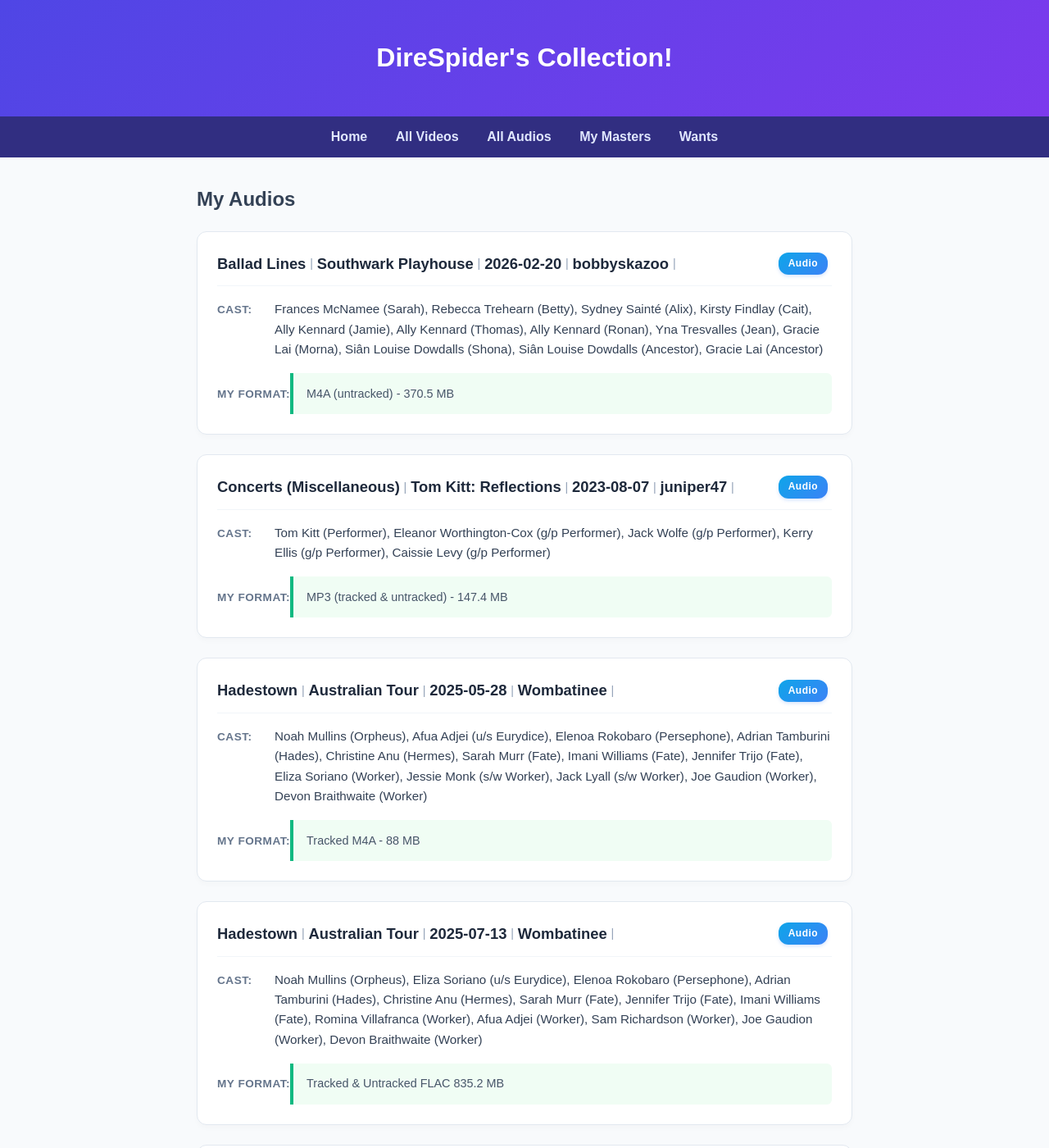
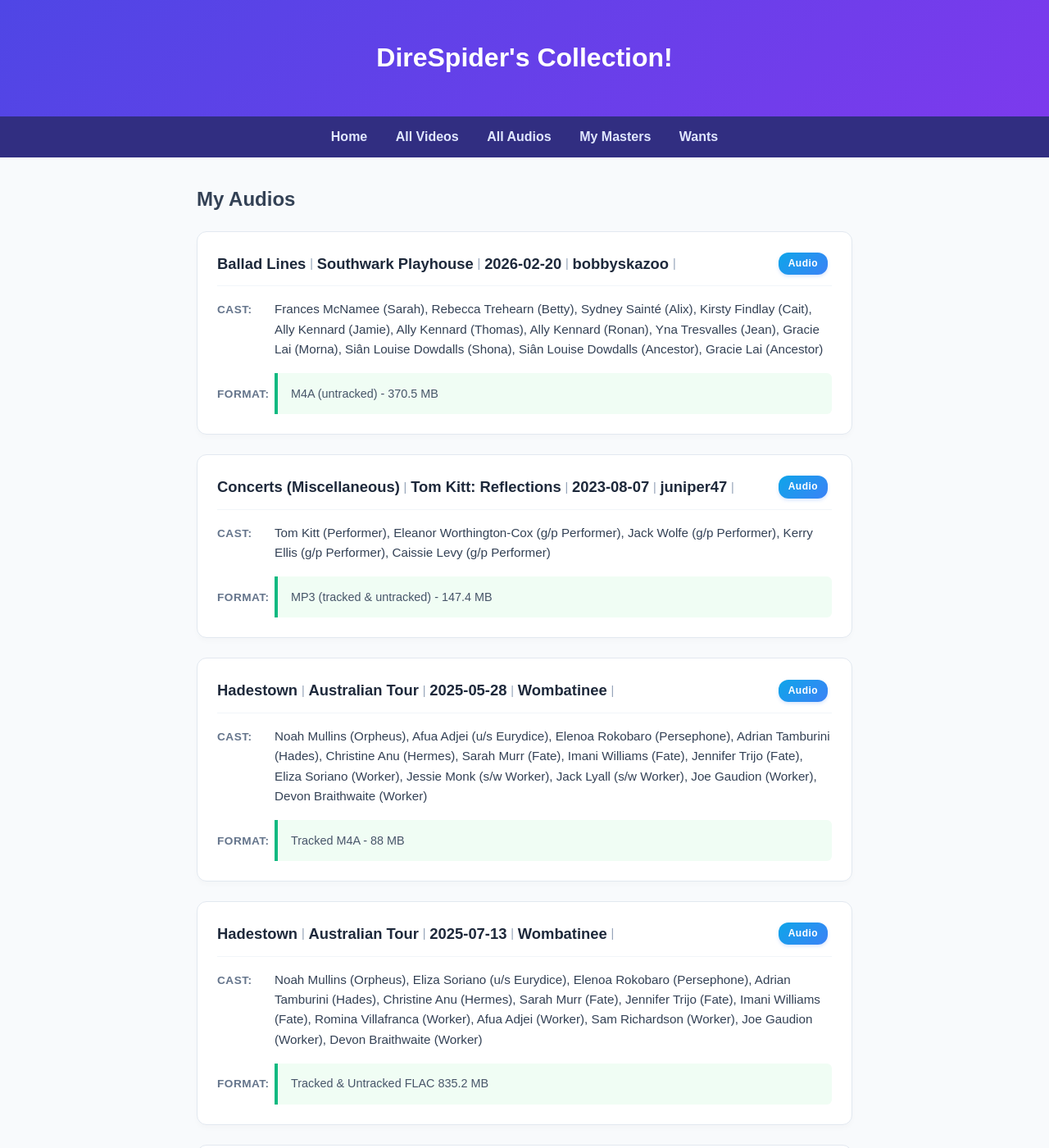
Before and after one commit to DireSpider/direspider.github.io, a Jekyll site: the page built from audios/index.html, in a window 1280 px wide and 1400 px high. Shown: the whole window at 82% size. Built offline with Jekyll 4.4.1, drawn with Linux system fonts in a browser that asks for light colours; some of the changed text lies outside the part shown.

Commit message:
update audio include html

```diff
--- a/_includes/audios.html
+++ b/_includes/audios.html
@@ -28,7 +28,7 @@
 
 
 <div class="info-section">
-<span class="label">My Format:</span>
+<span class="label">Format:</span>
 <div class="notes-text">
  M4A (untracked) - 370.5 MB
 </div>
@@ -64,7 +64,7 @@
 
 
 <div class="info-section">
-<span class="label">My Format:</span>
+<span class="label">Format:</span>
 <div class="notes-text">
  MP3 (tracked & untracked) - 147.4 MB
 </div>
@@ -100,7 +100,7 @@
 
 
 <div class="info-section">
-<span class="label">My Format:</span>
+<span class="label">Format:</span>
 <div class="notes-text">
  Tracked M4A - 88 MB
 </div>
@@ -136,7 +136,7 @@
 
 
 <div class="info-section">
-<span class="label">My Format:</span>
+<span class="label">Format:</span>
 <div class="notes-text">
  Tracked & Untracked FLAC 835.2 MB
 </div>
@@ -230,7 +230,7 @@
 
 
 <div class="info-section">
-<span class="label">My Format:</span>
+<span class="label">Format:</span>
 <div class="notes-text">
  M4A - 233 MB
 </div>
@@ -266,7 +266,7 @@
 
 
 <div class="info-section">
-<span class="label">My Format:</span>
+<span class="label">Format:</span>
 <div class="notes-text">
  Tracked & Untracked - M4A Act 1 295.4MB, Act 2 270 MB; MOV 135.1 MB
 </div>
@@ -309,7 +309,7 @@
 
 
 <div class="info-section">
-<span class="label">My Format:</span>
+<span class="label">Format:</span>
 <div class="notes-text">
  Tracked - 438 MB & Untracked - 600.9 MB
 </div>
@@ -374,7 +374,7 @@
 
 
 <div class="info-section">
-<span class="label">My Format:</span>
+<span class="label">Format:</span>
 <div class="notes-text">
  M4A + MP3 - 404.1 MB
 </div>
@@ -410,7 +410,7 @@
 
 
 <div class="info-section">
-<span class="label">My Format:</span>
+<span class="label">Format:</span>
 <div class="notes-text">
  394 MB - Untracked
 </div>
@@ -446,7 +446,7 @@
 
 
 <div class="info-section">
-<span class="label">My Format:</span>
+<span class="label">Format:</span>
 <div class="notes-text">
  M4A - 404MB
 </div>
@@ -482,7 +482,7 @@
 
 
 <div class="info-section">
-<span class="label">My Format:</span>
+<span class="label">Format:</span>
 <div class="notes-text">
  M4A 561.7 MB
 </div>
@@ -547,7 +547,7 @@
 
 
 <div class="info-section">
-<span class="label">My Format:</span>
+<span class="label">Format:</span>
 <div class="notes-text">
  MP3 - 165.8 MB
 </div>
@@ -583,7 +583,7 @@
 
 
 <div class="info-section">
-<span class="label">My Format:</span>
+<span class="label">Format:</span>
 <div class="notes-text">
  MP3 - 163 MB
 </div>
@@ -648,7 +648,7 @@
 
 
 <div class="info-section">
-<span class="label">My Format:</span>
+<span class="label">Format:</span>
 <div class="notes-text">
  M4A + MOV - 532.4 MB
 </div>
@@ -684,7 +684,7 @@
 
 
 <div class="info-section">
-<span class="label">My Format:</span>
+<span class="label">Format:</span>
 <div class="notes-text">
  M4A - 378.3 MB
 </div>
@@ -720,7 +720,7 @@
 
 
 <div class="info-section">
-<span class="label">My Format:</span>
+<span class="label">Format:</span>
 <div class="notes-text">
  M4A - 375.4 MB
 </div>
@@ -785,7 +785,7 @@
 
 
 <div class="info-section">
-<span class="label">My Format:</span>
+<span class="label">Format:</span>
 <div class="notes-text">
  MP3 - 162 MB
 </div>
@@ -821,7 +821,7 @@
 
 
 <div class="info-section">
-<span class="label">My Format:</span>
+<span class="label">Format:</span>
 <div class="notes-text">
  M4A - 372.8 MB
 </div>
@@ -857,7 +857,7 @@
 
 
 <div class="info-section">
-<span class="label">My Format:</span>
+<span class="label">Format:</span>
 <div class="notes-text">
  MP3 - 175 MB
 </div>
@@ -900,7 +900,7 @@
 
 
 <div class="info-section">
-<span class="label">My Format:</span>
+<span class="label">Format:</span>
 <div class="notes-text">
  M4A - 64MB
 </div>
@@ -936,7 +936,7 @@
 
 
 <div class="info-section">
-<span class="label">My Format:</span>
+<span class="label">Format:</span>
 <div class="notes-text">
  M4A - 177.3 MB
 </div>
@@ -972,7 +972,7 @@
 
 
 <div class="info-section">
-<span class="label">My Format:</span>
+<span class="label">Format:</span>
 <div class="notes-text">
  M4A - 61.3
 </div>
@@ -1008,7 +1008,7 @@
 
 
 <div class="info-section">
-<span class="label">My Format:</span>
+<span class="label">Format:</span>
 <div class="notes-text">
  M4A - 62.9
 </div>
@@ -1044,7 +1044,7 @@
 
 
 <div class="info-section">
-<span class="label">My Format:</span>
+<span class="label">Format:</span>
 <div class="notes-text">
  M4A - 61.5 MB
 </div>
@@ -1080,7 +1080,7 @@
 
 
 <div class="info-section">
-<span class="label">My Format:</span>
+<span class="label">Format:</span>
 <div class="notes-text">
  M4A - 63 MB
 </div>
@@ -1116,7 +1116,7 @@
 
 
 <div class="info-section">
-<span class="label">My Format:</span>
+<span class="label">Format:</span>
 <div class="notes-text">
  M4A - 63 MB
 </div>
@@ -1152,7 +1152,7 @@
 
 
 <div class="info-section">
-<span class="label">My Format:</span>
+<span class="label">Format:</span>
 <div class="notes-text">
  M4A - 60.8 MB
 </div>
@@ -1188,7 +1188,7 @@
 
 
 <div class="info-section">
-<span class="label">My Format:</span>
+<span class="label">Format:</span>
 <div class="notes-text">
  M4A - 66 MB
 </div>
@@ -1224,7 +1224,7 @@
 
 
 <div class="info-section">
-<span class="label">My Format:</span>
+<span class="label">Format:</span>
 <div class="notes-text">
  MP3 (untracked) - 162 MB
 </div>
@@ -1260,7 +1260,7 @@
 
 
 <div class="info-section">
-<span class="label">My Format:</span>
+<span class="label">Format:</span>
 <div class="notes-text">
  M4A 174.3 MB + 552.4 MB OG files
 </div>
@@ -1296,7 +1296,7 @@
 
 
 <div class="info-section">
-<span class="label">My Format:</span>
+<span class="label">Format:</span>
 <div class="notes-text">
  M4A - 60MB
 </div>
@@ -1332,7 +1332,7 @@
 
 
 <div class="info-section">
-<span class="label">My Format:</span>
+<span class="label">Format:</span>
 <div class="notes-text">
  M4A - 202 MB
 </div>
@@ -1426,7 +1426,7 @@
 
 
 <div class="info-section">
-<span class="label">My Format:</span>
+<span class="label">Format:</span>
 <div class="notes-text">
  M4A (untracked) - 151.2 MB
 </div>
@@ -1462,7 +1462,7 @@
 
 
 <div class="info-section">
-<span class="label">My Format:</span>
+<span class="label">Format:</span>
 <div class="notes-text">
  M4A (untracked) - 150.8 MB
 </div>
@@ -1498,7 +1498,7 @@
 
 
 <div class="info-section">
-<span class="label">My Format:</span>
+<span class="label">Format:</span>
 <div class="notes-text">
  MP3 (untracked) - 177 MB
 </div>
@@ -1534,7 +1534,7 @@
 
 
 <div class="info-section">
-<span class="label">My Format:</span>
+<span class="label">Format:</span>
 <div class="notes-text">
  M4A (untracked) - 1.27 GB
 </div>
@@ -1570,7 +1570,7 @@
 
 
 <div class="info-section">
-<span class="label">My Format:</span>
+<span class="label">Format:</span>
 <div class="notes-text">
  M4A (untracked) - 186.4 MB
 </div>
@@ -1606,7 +1606,7 @@
 
 
 <div class="info-section">
-<span class="label">My Format:</span>
+<span class="label">Format:</span>
 <div class="notes-text">
  M4A (untracked) - 151.9 MB
 </div>
@@ -1674,7 +1674,7 @@
 
 
 <div class="info-section">
-<span class="label">My Format:</span>
+<span class="label">Format:</span>
 <div class="notes-text">
  M4A (untracked) - 350.4 MB
 </div>
@@ -1710,7 +1710,7 @@
 
 
 <div class="info-section">
-<span class="label">My Format:</span>
+<span class="label">Format:</span>
 <div class="notes-text">
  Tracked + Untracked
 </div>
@@ -1746,7 +1746,7 @@
 
 
 <div class="info-section">
-<span class="label">My Format:</span>
+<span class="label">Format:</span>
 <div class="notes-text">
  Tracked M4A
 </div>
@@ -1789,7 +1789,7 @@
 
 
 <div class="info-section">
-<span class="label">My Format:</span>
+<span class="label">Format:</span>
 <div class="notes-text">
  MP3 - 166 MB
 </div>
@@ -1825,7 +1825,7 @@
 
 
 <div class="info-section">
-<span class="label">My Format:</span>
+<span class="label">Format:</span>
 <div class="notes-text">
  Tracked + untracked - 200 MB
 </div>
@@ -1861,7 +1861,7 @@
 
 
 <div class="info-section">
-<span class="label">My Format:</span>
+<span class="label">Format:</span>
 <div class="notes-text">
  MP3 - 273 MB
 </div>
@@ -1976,7 +1976,7 @@
 
 
 <div class="info-section">
-<span class="label">My Format:</span>
+<span class="label">Format:</span>
 <div class="notes-text">
  MP3 - 135.8 MB
 </div>
@@ -2015,7 +2015,7 @@
 
 
 <div class="info-section">
-<span class="label">My Format:</span>
+<span class="label">Format:</span>
 <div class="notes-text">
  m4a [original] / mp3 [compressed]
 </div>
@@ -2051,7 +2051,7 @@
 
 
 <div class="info-section">
-<span class="label">My Format:</span>
+<span class="label">Format:</span>
 <div class="notes-text">
  353.7 MB
 </div>
@@ -2087,7 +2087,7 @@
 
 
 <div class="info-section">
-<span class="label">My Format:</span>
+<span class="label">Format:</span>
 <div class="notes-text">
  M4A - 42MB
 </div>
```
